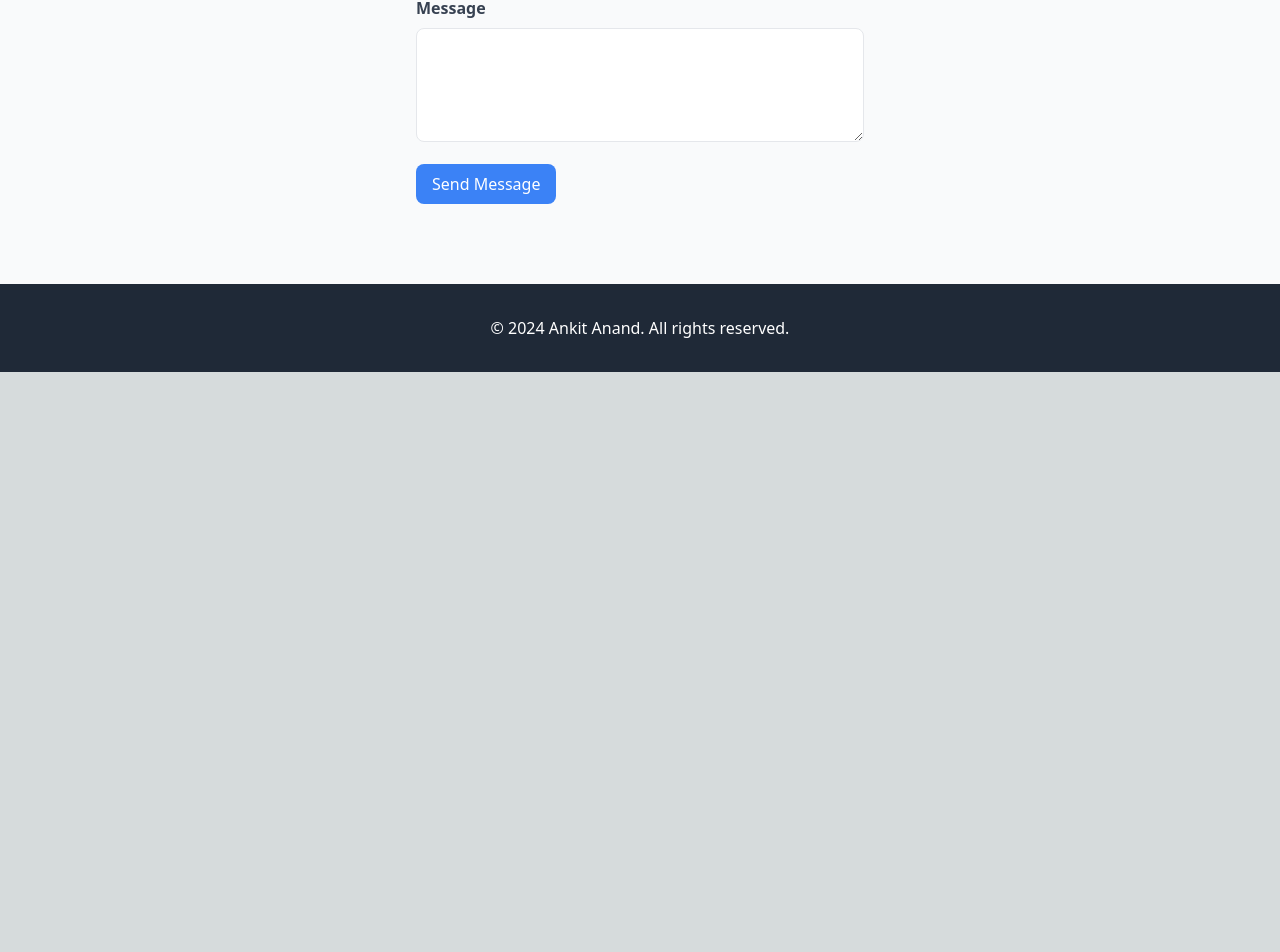
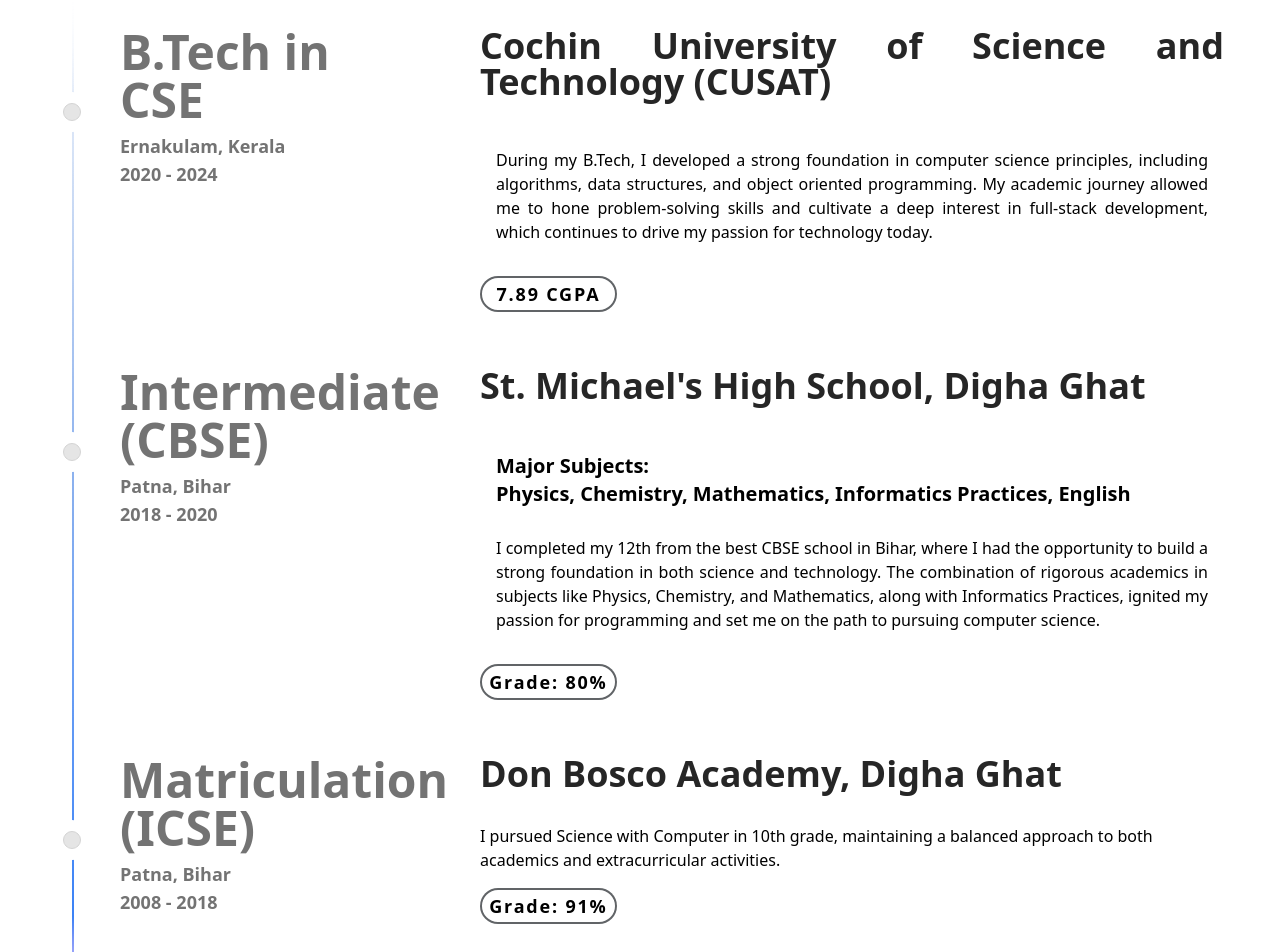
Before and after one commit to ankitanand1974/ankit-portfolio, a Next.js app: page / in a window 1280 px wide. Shown: the part 3720-4672 px from the top of the page. Before the commit the page ends 4092 px from the top, so only its background shows below. Built offline with nearby package versions, Linux system fonts and the light colour scheme.

Commit message:
experience section  working fine

```diff
--- a/src/components/TimelineSection.js
+++ b/src/components/TimelineSection.js
@@ -68,22 +68,140 @@
     },
   ];
 
+  const education = [
+    {
+      title: (
+        <div>
+          <h1>B.Tech in CSE</h1>
+          <p className="py-2 text-lg">
+            Ernakulam, Kerala <br />
+            2020 - 2024
+          </p>
+        </div>
+      ),
+      content: (
+        <div>
+          <h1 className="text-neutral-800 dark:text-neutral-200 leading-8 font-semibold mb-8 text-justify text-xl lg:text-4xl lg:leading-9">
+            Cochin University of Science and Technology (CUSAT)
+          </h1>
+          <p className="text-justify p-4">
+            During my B.Tech, I developed a strong foundation in computer
+            science principles, including algorithms, data structures, and
+            object oriented programming. My academic journey allowed me to hone
+            problem-solving skills and cultivate a deep interest in full-stack
+            development, which continues to drive my passion for technology
+            today.
+          </p>
+
+          <div className="text-lg">
+            <div className="grid grid-cols-3 lg:grid-cols-5 text-[80%] md:text-[100%] gap-[2%] gap-y-4 py-4">
+              <p className="shadow-[inset_0_0_0_2px_#616467] text-center text-black px-2 py-1 rounded-full tracking-widest font-bold bg-transparent dark:text-neutral-200 transition duration-200">
+                7.89 CGPA
+              </p>
+            </div>
+          </div>
+        </div>
+      ),
+    },
+
+    {
+      title: (
+        <div>
+          <h1>Intermediate (CBSE)</h1>
+          <p className="py-2 text-lg">
+            Patna, Bihar <br />
+            2018 - 2020
+          </p>
+        </div>
+      ),
+      content: (
+        <div>
+          <h1 className="text-neutral-800 dark:text-neutral-200 leading-8 font-semibold mb-8 text-justify text-xl lg:text-4xl lg:leading-9">
+            St. Michael's High School, Digha Ghat
+          </h1>
+          <p className="text-justify p-4">
+            <p2 className="text-xl font-semibold">
+              Major Subjects: <br />
+              Physics, Chemistry, Mathematics, Informatics Practices, English
+              <br />
+              <br />
+            </p2>
+            I completed my 12th from the best CBSE school in Bihar, where I had
+            the opportunity to build a strong foundation in both science and
+            technology. The combination of rigorous academics in subjects like
+            Physics, Chemistry, and Mathematics, along with Informatics
+            Practices, ignited my passion for programming and set me on the path
+            to pursuing computer science.
+          </p>
+
+          <div className="text-lg">
+            <div className="grid grid-cols-3 lg:grid-cols-5 text-[80%] md:text-[100%] gap-[2%] gap-y-4 py-4">
+              <p className="shadow-[inset_0_0_0_2px_#616467] text-center text-black px-2 py-1 rounded-full tracking-widest font-bold bg-transparent dark:text-neutral-200 transition duration-200">
+                Grade: 80%
+              </p>
+            </div>
+          </div>
+        </div>
+      ),
+    },
+
+    {
+      title: (
+        <div>
+          <h1>Matriculation (ICSE)</h1>
+          <p className="py-2 text-lg">
+            Patna, Bihar <br />
+            2008 - 2018
+          </p>
+        </div>
+      ),
+      content: (
+        <div>
+          <h1 className="text-neutral-800 dark:text-neutral-200 leading-8 font-semibold mb-8 text-justify text-xl lg:text-4xl lg:leading-9">
+            Don Bosco Academy, Digha Ghat
+          </h1>
+          <p>
+            I pursued Science with Computer in 10th grade, maintaining a
+            balanced approach to both academics and extracurricular activities.
+          </p>
+
+          <div className="text-lg">
+            <div className="grid grid-cols-3 lg:grid-cols-5 text-[80%] md:text-[100%] gap-[2%] gap-y-4 py-4">
+              <p className="shadow-[inset_0_0_0_2px_#616467] text-center text-black px-2 py-1 rounded-full tracking-widest font-bold bg-transparent dark:text-neutral-200 transition duration-200">
+                Grade: 91%
+              </p>
+            </div>
+          </div>
+        </div>
+      ),
+    },
+  ];
+
   return (
+    <>
       <div className="w-full">
         <div className="max-w-7xl mx-auto py-20 px-4 md:px-8 lg:px-10">
           <h2 className="font-mono text-4xl m-4 py-4 md:text-5xl mb-4 text-black dark:text-white max-w-4xl">
             Changelog from my journey
           </h2>
           <p className="text-neutral-700 dark:text-neutral-300 text-base md:text-lg text-justify m-4">
-          My journey as a developer has been shaped by a passion for technology
-          and a commitment to learning. From my academic foundations to
-          real-world experiences, each step has refined my skills and deepened
-          my understanding of building impactful solutions.
+            My journey as a developer has been shaped by a passion for
+            technology and a commitment to learning. From my academic
+            foundations to real-world experiences, each step has refined my
+            skills and deepened my understanding of building impactful
+            solutions.
           </p>
           <h3 className="pt-[10%] text-4xl text-center">Experience</h3>
         </div>
         <Timeline data={experience} />
       </div>
+      <div className="w-full">
+        <div className="max-w-7xl mx-auto py-20 px-4 md:px-8 lg:px-10">
+          <h3 className="pt-[10%] text-4xl text-center">Education</h3>
+        </div>
+        <Timeline data={education} />
+      </div>
+    </>
   );
 };
 
```
Lines whose indentation alone changed are shown as unchanged.
